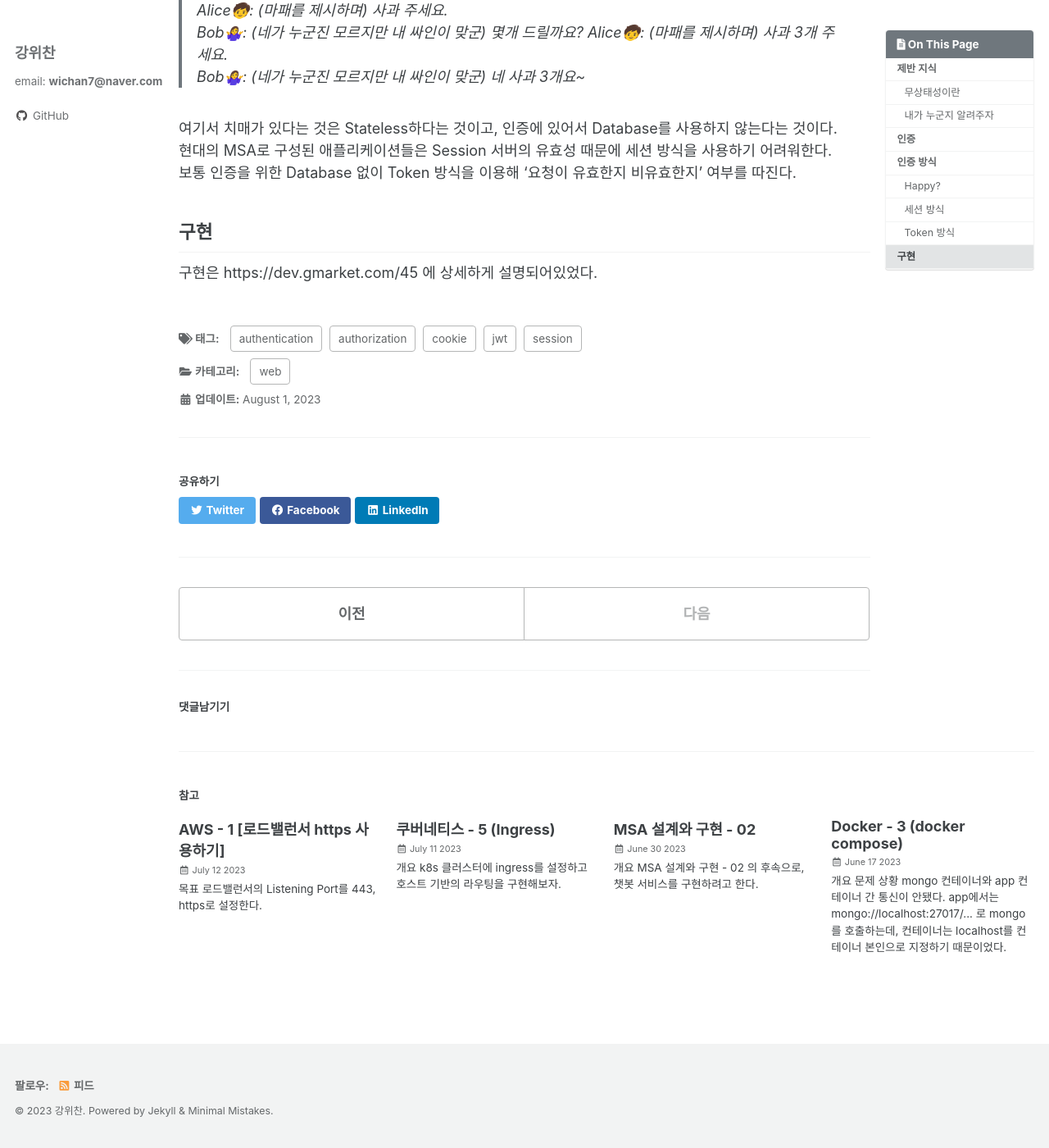
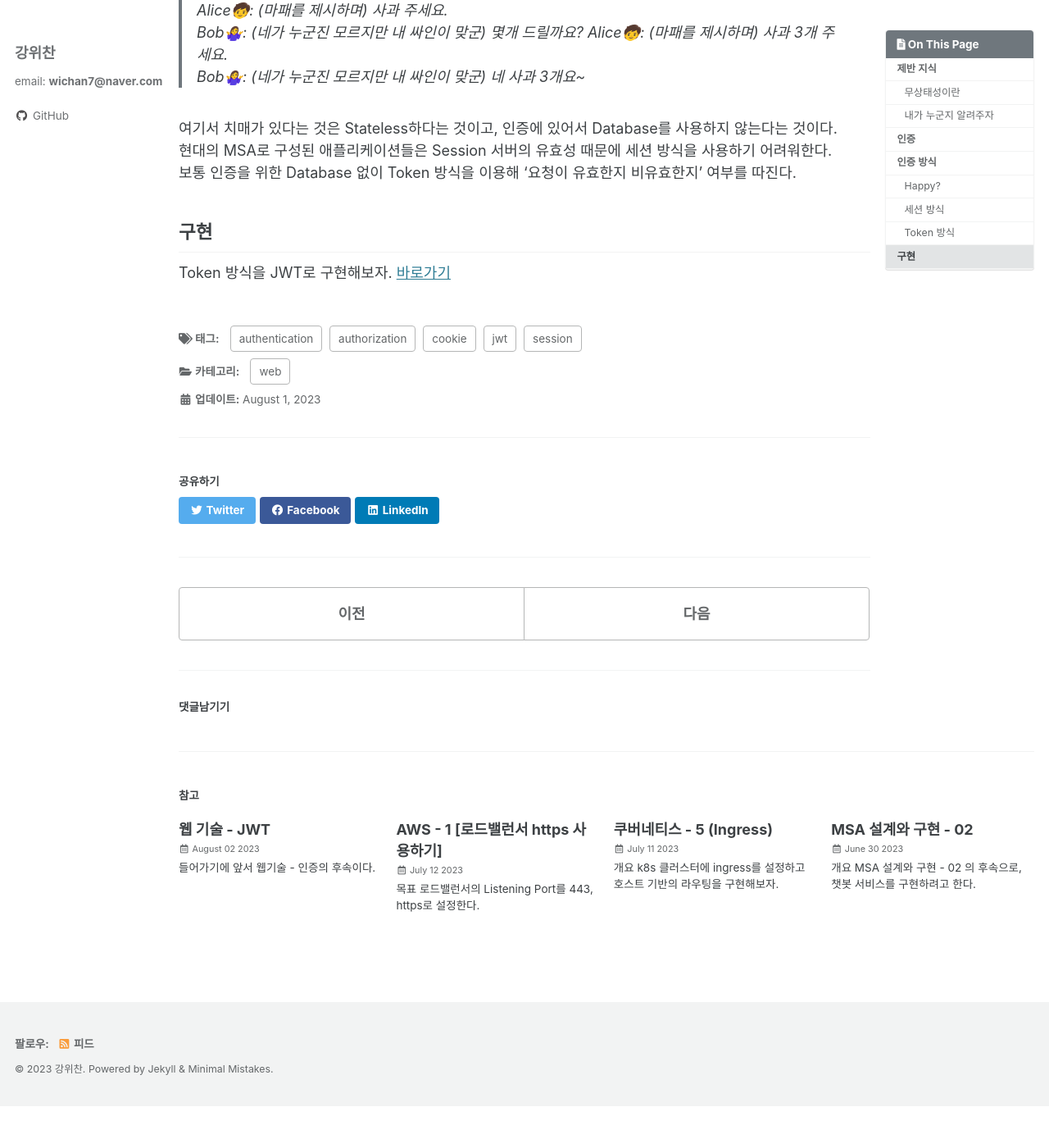
Before and after one commit to wichan7/wichan7.github.io, a Jekyll site: the page built from _posts/2023-08-01-web-auth.md, in a window 1280 px wide and 1400 px high, scrolled down 2246 px. Shown: the whole window at 82% size. Built offline with Jekyll 4.4.1, drawn with Linux system fonts in a browser that asks for light colours; cached includes are drawn as plain includes; comment, search, counter and statistics services are not loaded; after the commit the page ends 3595 px from its top, so only the background shows below that.

Commit message:
jwt 포스팅 추가

```diff
--- a/_posts/2023-08-01-web-auth.md
+++ b/_posts/2023-08-01-web-auth.md
@@ -74,4 +74,4 @@ Bob🤷‍♀️: (네가 누군진 모르지만 내 싸인이 맞군) 네 사
 보통 인증을 위한 Database 없이 Token 방식을 이용해 '요청이 유효한지 비유효한지' 여부를 따진다.
 
 ## 구현
-구현은 https://dev.gmarket.com/45 에 상세하게 설명되어있었다.
+Token 방식을 JWT로 구현해보자. [바로가기](https://wichan7.github.io/web/jwt/)
--- /dev/null
+++ b/_posts/2023-08-02-jwt.md
@@ -0,0 +1,10 @@
+---
+title: "웹 기술 - JWT"
+categories:
+  - web
+tags:
+  - jwt
+---
+
+## 들어가기에 앞서
+[웹기술 - 인증](https://wichan7.github.io/web/web-auth/)의 후속이다.
```
